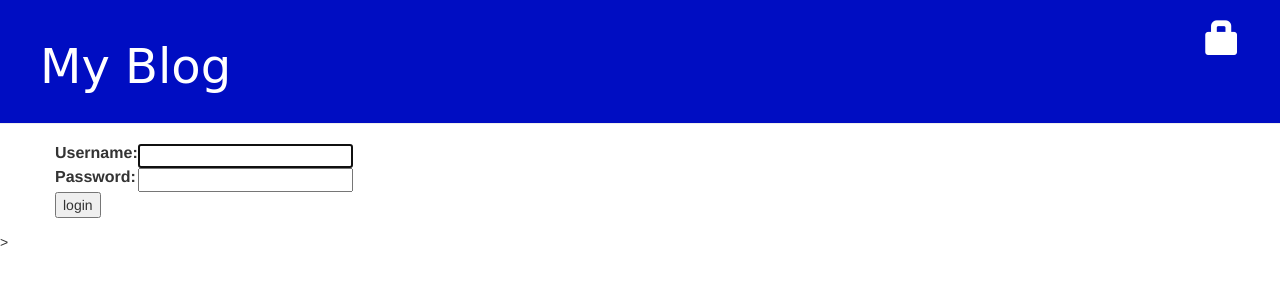
After one commit to paladarsh/Blog, a Django app: page /accounts/login/ in a window 1280 px wide. The commit adds this page. Shown: the top 300 px of the page. Run offline with Django 3.2, Linux system fonts and the light colour scheme; some libraries are stand-ins or nearby versions.

Commit message:
Finishing touches

```diff
--- a/blog/templates/blog/base.html
+++ b/blog/templates/blog/base.html
@@ -9,9 +9,12 @@
     </head>
    <body>
        <div class="page-header">
-
            {% if user.is_authenticated %}
                <a href="{% url 'post_new' %}" class="top-menu"><span class="glyphicon glyphicon-plus"></span></a>
+               <a href="{% url 'post_draft_list' %}" class="top-menu"><span class="glyphicon glyphicon-edit"></span></a>
+               <p class="top-menu">Hello {{ user.username }} <small>(<a href="{% url 'logout' %}">Log out</a>)</small></p>
+           {% else %}
+               <a href="{% url 'login' %}" class="top-menu"><span class="glyphicon glyphicon-lock"></span></a>
            {% endif %}
            <h1><a href="/">My Blog</a></h1>
        </div>
--- a/blog/templates/blog/post_detail.html
+++ b/blog/templates/blog/post_detail.html
@@ -6,9 +6,12 @@
             <div class="date">
                 {{ post.published_date }}
             </div>
+        {% else %}
+            <a class="btn btn-default" href="{% url 'post_publish' pk=post.pk %}">Publish</a>
         {% endif %}
         {% if user.is_authenticated %}
             <a class="btn btn-default" href="{% url 'post_edit' pk=post.pk %}"><span class="glyphicon glyphicon-pencil"></span></a>
+            <a class="btn btn-default" href="{% url 'post_remove' pk=post.pk %}"><span class="glyphicon glyphicon-remove"></span></a>
         {% endif %}
         <h2>{{ post.title }}</h2>
         <p>{{ post.text|linebreaksbr }}</p>
--- /dev/null
+++ b/blog/templates/registration/login.html
@@ -0,0 +1,24 @@
+{% extends "blog/base.html" %}
+
+{% block content %}
+    {% if form.errors %}
+        <p>Your username and password didn't match. Please try again.</p>
+    {% endif %}
+
+    <form method="post" action="{% url 'login' %}">
+    {% csrf_token %}
+        <table>
+        <tr>
+            <td>{{ form.username.label_tag }}</td>
+            <td>{{ form.username }}</td>
+        </tr>
+        <tr>
+            <td>{{ form.password.label_tag }}</td>
+            <td>{{ form.password }}</td>
+        </tr>
+        </table>
+
+        <input type="submit" value="login" />
+        <input type="hidden" name="next" value="{{ next }}" />
+    </form>
+{% endblock %}
--- a/blog/urls.py
+++ b/blog/urls.py
@@ -5,4 +5,7 @@ urlpatterns = [
     path('post/<int:pk>/', views.post_detail, name='post_detail'),
     path('post/new/', views.post_new, name='post_new'),
     path('post/<int:pk>/edit/', views.post_edit, name='post_edit'),
+    path('drafts/', views.post_draft_list, name='post_draft_list'),
+    path('post/<pk>/publish/', views.post_publish, name='post_publish'),
+    path('post/<pk>/remove/', views.post_remove, name='post_remove'),
 ]
--- a/mysite/settings.py
+++ b/mysite/settings.py
@@ -15,6 +15,7 @@ import os
 # Build paths inside the project like this: os.path.join(BASE_DIR, ...)
 BASE_DIR = os.path.dirname(os.path.dirname(os.path.abspath(__file__)))
 
+LOGIN_REDIRECT_URL = '/'
 
 # Quick-start development settings - unsuitable for production
 # See https://docs.djangoproject.com/en/2.0/howto/deployment/checklist/
--- a/mysite/urls.py
+++ b/mysite/urls.py
@@ -15,9 +15,11 @@ Including another URLconf
 """
 from django.contrib import admin
 from django.urls import path,include
-
+from django.contrib.auth import views
 
 urlpatterns = [
     path('admin/', admin.site.urls),
     path('', include("blog.urls")),
+    path('accounts/login/', views.LoginView.as_view(), name='login'),
+    path('accounts/logout/', views.LogoutView.as_view(next_page='/'), name='logout'),
 ]
```
Also changed, not shown: blog/templates/blog/post_draft_list.html (added, +11 -0 lines), blog/views.py (+17 -1 lines). Lines whose indentation alone changed are shown as unchanged.
